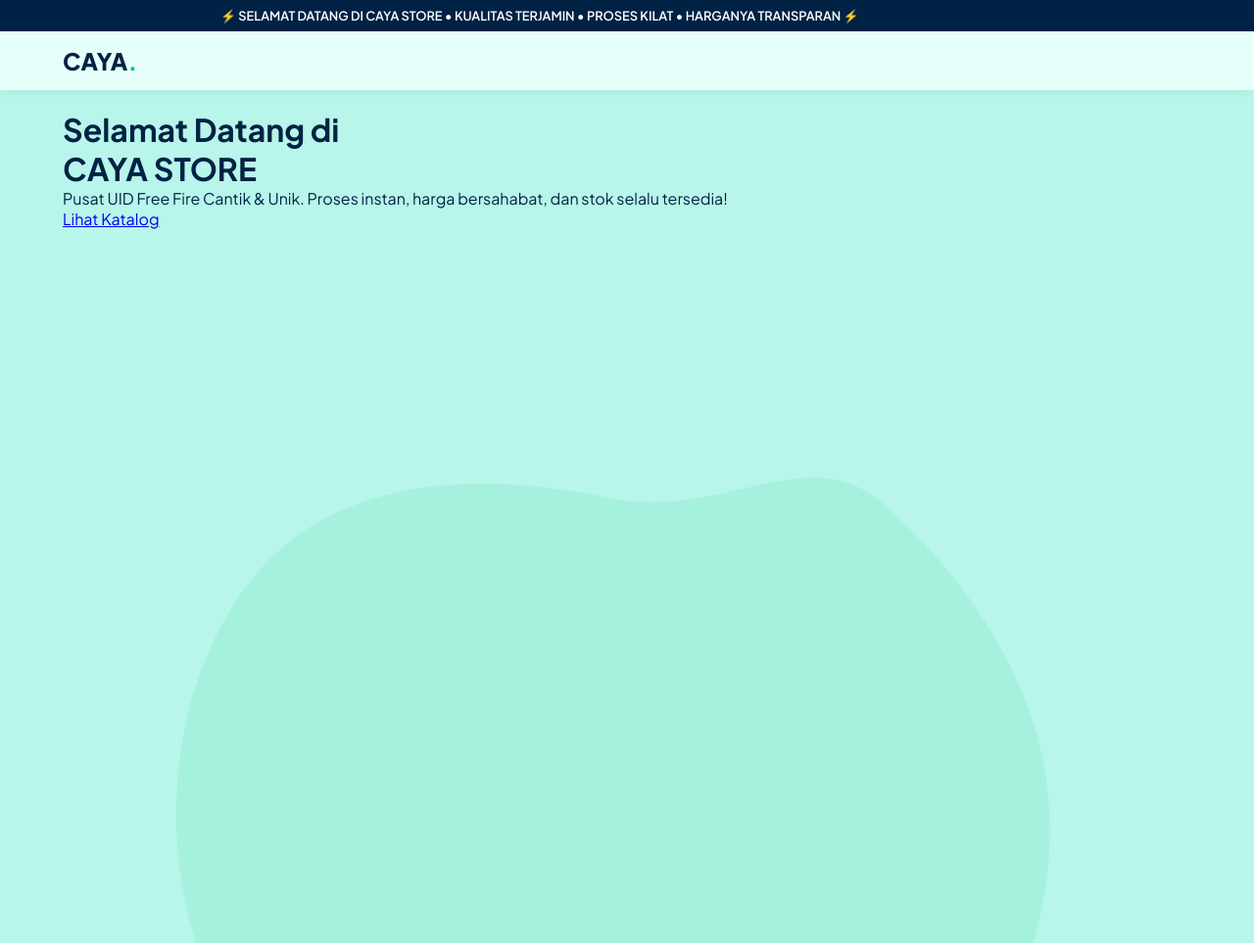
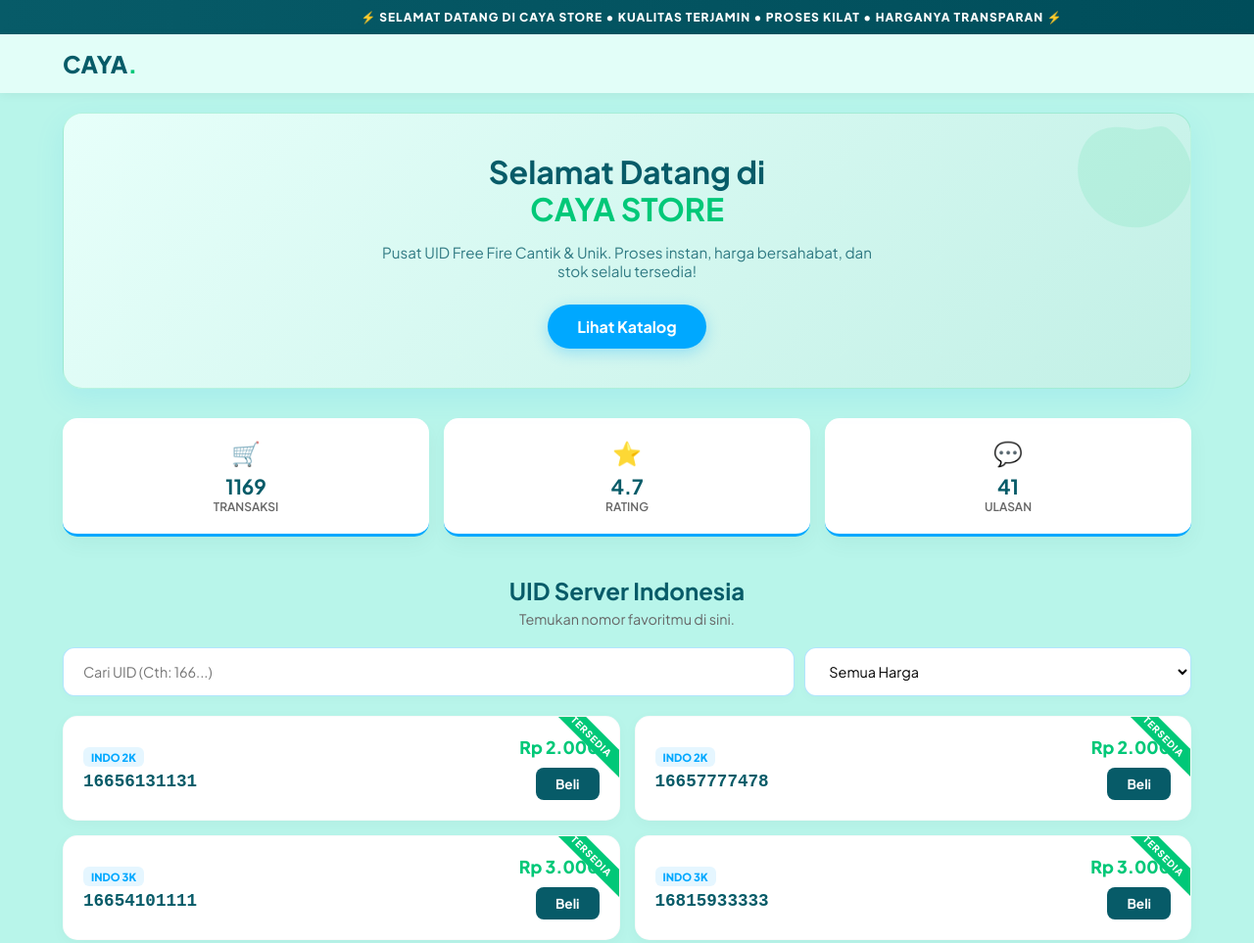
Before and after one commit to cahayabisnis539-beep/CayaStore, a plain HTML site: page index.html in a window 1280 px wide. Shown: the top 963 px of the page at 98% size. Drawn offline with Linux system fonts and the light colour scheme.

Commit message:
Update style.css

```diff
--- a/style.css
+++ b/style.css
@@ -3,7 +3,7 @@
     --bg-sec: #E7FFFA;
     --blue-sky: #00A8FF;
     --emerald: #00C878;
-    --text-dark: #002244;
+    --text-dark: #075B68;
     --white: #FFFFFF;
 }
 
@@ -14,25 +14,38 @@ body {
     color: var(--text-dark);
     padding-bottom: 80px;
     -webkit-tap-highlight-color: transparent;
+    overflow-x: hidden;
+}
+
+/* --- Background Pattern --- */
+body::before {
+    content: '';
+    position: fixed;
+    top: 0; left: 0; width: 100%; height: 100%;
+    background-image: radial-gradient(var(--blue-sky) 0.5px, transparent 0.5px);
+    background-size: 20px 20px;
+    opacity: 0.05;
+    z-index: -1;
+    pointer-events: none;
 }
 
 /* --- Marquee --- */
 .marquee-container {
-    background: var(--text-dark); color: var(--white); padding: 8px; font-size: 0.8rem; font-weight: 600; overflow: hidden; white-space: nowrap;
+    background: linear-gradient(90deg, var(--text-dark), #004d5a);
+    color: var(--white); padding: 10px; font-size: 0.75rem; font-weight: 800; letter-spacing: 1px; text-transform: uppercase; overflow: hidden; white-space: nowrap;
 }
-.marquee-text { display: inline-block; animation: marquee 15s linear infinite; }
+.marquee-text { display: inline-block; animation: marquee 20s linear infinite; }
 @keyframes marquee { 0% { transform: translateX(100%); } 100% { transform: translateX(-100%); } }
 
 /* --- Header --- */
 header {
     display: flex; justify-content: space-between; align-items: center;
-    padding: 15px 5%; background: var(--bg-sec); position: sticky; top: 0; z-index: 100;
+    padding: 15px 5%; background: rgba(231, 255, 250, 0.9); backdrop-filter: blur(10px);
+    position: sticky; top: 0; z-index: 100;
     box-shadow: 0 2px 10px rgba(0,0,0,0.05);
 }
 .logo { font-size: 1.5rem; font-weight: 800; color: var(--text-dark); cursor: pointer; }
 .logo span { color: var(--emerald); }
-.header-actions { display: flex; gap: 10px; }
-.icon-btn { background: var(--white); border: none; padding: 8px 12px; border-radius: 20px; font-weight: bold; cursor: pointer; box-shadow: 0 2px 5px rgba(0,0,0,0.1); }
 #btn-admin { background: var(--emerald); color: white; border: none; border-radius: 50%; width: 35px; height: 35px; cursor: pointer; }
 
 /* --- Page Layout --- */
@@ -40,93 +53,104 @@ header {
 .page.active { display: block; }
 @keyframes fadeIn { from { opacity: 0; transform: translateY(10px); } to { opacity: 1; transform: translateY(0); } }
 
-/* --- Teks Sambutan (Hero) --- */
-.hero-section {
-    text-align: center;
-    margin-bottom: 30px;
-    padding: 20px 0;
+/* --- Hero Banner --- */
+.hero-banner {
+    background: linear-gradient(135deg, var(--bg-sec), #c2f0e6);
+    border-radius: 20px; padding: 40px 20px; text-align: center;
+    margin-bottom: 30px; position: relative; overflow: hidden;
+    border: 1px solid rgba(0, 200, 120, 0.2);
+    box-shadow: 0 10px 30px rgba(0, 168, 255, 0.1);
 }
-.hero-section h1 {
-    font-size: 1.8rem;
-    line-height: 1.3;
-    margin-bottom: 10px;
-    color: var(--text-dark);
+.hero-content { position: relative; z-index: 2; }
+.hero-banner h1 { font-size: 2rem; line-height: 1.2; margin-bottom: 15px; color: var(--text-dark); }
+.hero-banner h1 span { color: var(--emerald); }
+.hero-banner p { font-size: 0.95rem; color: var(--text-dark); opacity: 0.8; margin-bottom: 25px; max-width: 500px; margin-left: auto; margin-right: auto; }
+.btn-hero {
+    display: inline-block; background: var(--blue-sky); color: white; padding: 12px 30px;
+    border-radius: 30px; text-decoration: none; font-weight: 700; box-shadow: 0 4px 15px rgba(0, 168, 255, 0.3);
+    transition: transform 0.2s;
 }
-.hero-section h1 span {
-    color: var(--emerald);
-    font-size: 2.2rem;
-}
-.hero-section p {
-    font-size: 0.95rem;
-    color: #4A6B65;
-    line-height: 1.5;
-    max-width: 600px;
-    margin: 0 auto;
-}
+.btn-hero:hover { transform: translateY(-2px); }
+.hero-decoration { position: absolute; top: -20px; right: -20px; width: 150px; z-index: 1; }
 
 /* --- Stats --- */
-.stats-grid { display: grid; grid-template-columns: repeat(3, 1fr); gap: 10px; margin-bottom: 25px; }
-.stat-card { background: var(--white); padding: 15px; border-radius: 12px; text-align: center; box-shadow: 0 4px 10px rgba(0,0,0,0.03); }
-.stat-card h3 { font-size: 1.2rem; color: var(--blue-sky); }
-.stat-card p { font-size: 0.75rem; color: #888; font-weight: 600; }
+.stats-grid { display: grid; grid-template-columns: repeat(3, 1fr); gap: 15px; margin-bottom: 40px; }
+.stat-card { background: var(--white); padding: 20px 10px; border-radius: 15px; text-align: center; box-shadow: 0 8px 20px rgba(7, 91, 104, 0.05); border-bottom: 3px solid var(--blue-sky); }
+.stat-icon { font-size: 1.5rem; margin-bottom: 5px; }
+.stat-card h3 { font-size: 1.3rem; color: var(--text-dark); }
+.stat-card p { font-size: 0.75rem; color: #666; font-weight: 600; text-transform: uppercase; }
+
+/* --- Section Title --- */
+.section-title { margin-bottom: 20px; text-align: center; }
+.section-title h2 { font-size: 1.5rem; color: var(--text-dark); }
+.section-title p { font-size: 0.9rem; color: #666; margin-top: 5px; }
+.mt-40 { margin-top: 40px; }
 
 /* --- Search & Filter --- */
-.search-filter { display: flex; flex-direction: column; gap: 10px; margin-bottom: 25px; }
+.search-filter { display: flex; flex-direction: column; gap: 10px; margin-bottom: 20px; }
 .search-filter input, .search-filter select {
-    padding: 12px 15px; border-radius: 10px; border: 1px solid rgba(0,168,255,0.2); background: var(--white); font-size: 0.9rem; outline: none;
+    padding: 14px 20px; border-radius: 12px; border: 1px solid rgba(0, 168, 255, 0.3); background: var(--white); font-size: 0.9rem; outline: none; box-shadow: 0 4px 10px rgba(0,0,0,0.02);
 }
 .search-filter input:focus { border-color: var(--blue-sky); }
 
-/* --- Section Title --- */
-.section-title { margin-bottom: 15px; }
-.section-title h2 { font-size: 1.2rem; color: var(--text-dark); }
-.section-title p { font-size: 0.8rem; color: #666; }
+/* --- Product Grid & Card --- */
+.grid-container { display: grid; grid-template-columns: 1fr; gap: 15px; }
+.card {
+    background: var(--white); border-radius: 15px; padding: 20px; display: flex; justify-content: space-between; align-items: center;
+    box-shadow: 0 4px 15px rgba(0,0,0,0.03); border: 1px solid rgba(0,0,0,0.02); transition: transform 0.2s, box-shadow 0.2s;
+    position: relative; overflow: hidden;
+}
+.card::before {
+    content: 'TERSEDIA'; position: absolute; top: 10px; right: -30px;
+    background: var(--emerald); color: white; font-size: 0.6rem; font-weight: 800;
+    padding: 4px 30px; transform: rotate(45deg); letter-spacing: 1px;
+}
+.card:hover { transform: translateY(-3px); box-shadow: 0 10px 25px rgba(0, 168, 255, 0.15); border-color: var(--blue-sky); }
+.card-info h3 { font-size: 1.1rem; font-family: monospace; font-weight: 800; color: var(--text-dark); margin-top: 5px; }
+.card-info .katalog-label { font-size: 0.7rem; color: var(--blue-sky); font-weight: 800; background: rgba(0, 168, 255, 0.1); padding: 3px 8px; border-radius: 6px; display: inline-block; }
+.card-action { text-align: right; }
+.card-action .price { font-size: 1.1rem; font-weight: 800; color: var(--emerald); display: block; margin-bottom: 10px; }
+.btn-buy { padding: 8px 20px; background: var(--text-dark); color: var(--white); border: none; border-radius: 8px; font-weight: 700; font-size: 0.85rem; cursor: pointer; transition: 0.2s; }
+.btn-buy:hover { background: var(--emerald); }
 
-/* --- Product Grid & Card --- */
-.grid-container { display: grid; grid-template-columns: 1fr; gap: 12px; }
-.card {
-    background: var(--white); border-radius: 12px; padding: 15px; display: flex; justify-content: space-between; align-items: center;
-    box-shadow: 0 4px 10px rgba(0,0,0,0.03); border: 1px solid rgba(0,0,0,0.02); transition: transform 0.1s;
-}
-.card:active { transform: scale(0.98); }
-.card-info h3 { font-size: 1rem; font-family: monospace; font-weight: 700; color: var(--text-dark); }
-.card-info .katalog-label { font-size: 0.7rem; color: var(--blue-sky); font-weight: 800; background: rgba(0,168,255,0.1); padding: 2px 6px; border-radius: 4px; display: inline-block; margin-bottom: 5px; }
-.card-action { text-align: right; }
-.card-action .price { font-size: 1rem; font-weight: 800; color: var(--emerald); display: block; margin-bottom: 8px; }
-.btn-buy { padding: 6px 15px; background: var(--blue-sky); color: var(--white); border: none; border-radius: 8px; font-weight: 700; font-size: 0.8rem; cursor: pointer; }
-.btn-buy:active { background: #0088CC; }
-
-/* --- Cart & Checkout Page --- */
-.cart-items-list { background: var(--white); border-radius: 12px; padding: 15px; margin-bottom: 20px; min-height: 100px; }
-.cart-item { display: flex; justify-content: space-between; align-items: center; padding: 10px 0; border-bottom: 1px solid #eee; }
-.cart-item:last-child { border-bottom: none; }
-.btn-hapus { background: #FF4D4D; color: white; border: none; padding: 5px 10px; border-radius: 5px; font-size: 0.7rem; cursor: pointer; }
-.cart-total-box { background: var(--white); padding: 20px; border-radius: 12px; text-align: center; }
-.cart-total-box h3 { margin-bottom: 15px; color: var(--text-dark); }
-.cart-total-box h3 span { color: var(--emerald); }
-.btn-checkout { width: 100%; padding: 15px; background: var(--emerald); color: white; border: none; border-radius: 10px; font-size: 1rem; font-weight: 800; cursor: pointer; }
+/* --- Features Section --- */
+.features-grid { display: grid; grid-template-columns: 1fr; gap: 15px; }
+.feature-card { background: var(--white); padding: 25px; border-radius: 15px; text-align: center; box-shadow: 0 4px 15px rgba(0,0,0,0.03); }
+.f-icon { font-size: 2rem; margin-bottom: 10px; }
+.feature-card h3 { font-size: 1.1rem; margin-bottom: 8px; color: var(--text-dark); }
+.feature-card p { font-size: 0.85rem; color: #666; }
 
 /* --- Profile Page --- */
-.profile-card { background: var(--white); padding: 30px 20px; border-radius: 15px; text-align: center; box-shadow: 0 4px 15px rgba(0,0,0,0.05); }
-.avatar { font-size: 3rem; background: var(--bg-main); width: 80px; height: 80px; line-height: 80px; border-radius: 50%; margin: 0 auto 15px; }
+.profile-card { background: var(--white); padding: 30px 20px; border-radius: 15px; text-align: center; box-shadow: 0 10px 30px rgba(7, 91, 104, 0.05); }
+.avatar { display: flex; align-items: center; justify-content: center; background: var(--bg-sec); width: 80px; height: 80px; border-radius: 50%; margin: 0 auto 15px; }
 .profile-card h3 { color: var(--text-dark); margin-bottom: 5px; }
 .profile-card p { color: var(--blue-sky); font-size: 0.9rem; font-weight: 600; }
-.btn-wa-channel { display: inline-block; background: var(--blue-sky); color: white; text-decoration: none; padding: 12px 25px; border-radius: 10px; font-weight: 700; }
+.btn-wa-channel { display: inline-block; background: var(--emerald); color: white; text-decoration: none; padding: 12px 25px; border-radius: 10px; font-weight: 700; box-shadow: 0 4px 15px rgba(0, 200, 120, 0.3); }
+
+/* --- Footer --- */
+footer { background: var(--text-dark); color: var(--white); padding: 40px 5% 80px 5%; margin-top: 40px; }
+.footer-content { display: flex; flex-direction: column; gap: 30px; margin-bottom: 30px; }
+.footer-brand h2 { font-size: 1.8rem; margin-bottom: 10px; }
+.footer-brand h2 span { color: var(--emerald); }
+.footer-brand p { font-size: 0.9rem; opacity: 0.7; }
+.footer-links h4, .footer-contact h4 { margin-bottom: 15px; color: var(--blue-sky); }
+.footer-links a { display: block; color: var(--white); text-decoration: none; margin-bottom: 10px; opacity: 0.8; font-size: 0.9rem; }
+.footer-links a:hover { opacity: 1; color: var(--emerald); }
+.footer-contact p { font-size: 0.9rem; opacity: 0.8; }
+.footer-bottom { border-top: 1px solid rgba(255,255,255,0.1); padding-top: 20px; text-align: center; font-size: 0.8rem; opacity: 0.6; }
 
 /* --- Bottom Navigation --- */
 .bottom-nav {
     position: fixed; bottom: 0; left: 0; width: 100%; background: var(--white);
-    display: flex; justify-content: space-around; padding: 10px 0; box-shadow: 0 -2px 15px rgba(0,0,0,0.08); z-index: 1000;
+    display: flex; justify-content: space-around; padding: 10px 0; box-shadow: 0 -5px 20px rgba(7, 91, 104, 0.1); z-index: 1000;
 }
-.nav-item {
-    background: none; border: none; display: flex; flex-direction: column; align-items: center; font-size: 1.2rem; color: #999; cursor: pointer; font-family: inherit; gap: 4px; transition: 0.2s;
-}
-.nav-item span { font-size: 0.7rem; font-weight: 600; }
+.nav-item { background: none; border: none; display: flex; flex-direction: column; align-items: center; font-size: 0.8rem; font-weight: 700; color: #999; cursor: pointer; gap: 4px; transition: 0.2s; }
+.nav-item svg { width: 22px; height: 22px; stroke: #999; transition: 0.2s; }
 .nav-item.active { color: var(--blue-sky); }
-.nav-item.active span { color: var(--text-dark); }
+.nav-item.active svg { stroke: var(--blue-sky); }
 
-/* --- Admin Panel (Tersembunyi) --- */
-#admin-panel { display: none; padding: 20px; background: var(--white); margin: 20px 5%; border-radius: 15px; box-shadow: 0 5px 15px rgba(0,0,0,0.1); }
+/* --- Admin Panel --- */
+#admin-panel { display: none; padding: 20px; background: var(--white); margin: 20px 5%; border-radius: 15px; box-shadow: 0 10px 30px rgba(0,0,0,0.1); }
 #admin-panel h2 { margin-bottom: 15px; color: var(--emerald); font-size: 1.2rem; text-align: center; }
 .admin-form { display: flex; flex-direction: column; gap: 10px; margin-bottom: 15px; }
 .admin-form input { padding: 12px; border: 1px solid #ccc; border-radius: 8px; }
@@ -136,9 +160,11 @@ header {
 /* --- Responsif Desktop --- */
 @media (min-width: 768px) {
     .grid-container { grid-template-columns: repeat(2, 1fr); }
+    .features-grid { grid-template-columns: repeat(3, 1fr); }
     .search-filter { flex-direction: row; }
     .search-filter input { flex: 2; }
     .search-filter select { flex: 1; }
+    .footer-content { flex-direction: row; justify-content: space-between; }
     .bottom-nav { position: static; box-shadow: none; border-top: 1px solid #ddd; padding: 15px 0; background: transparent; }
     body { padding-bottom: 0; }
-    }
+                   }
```
